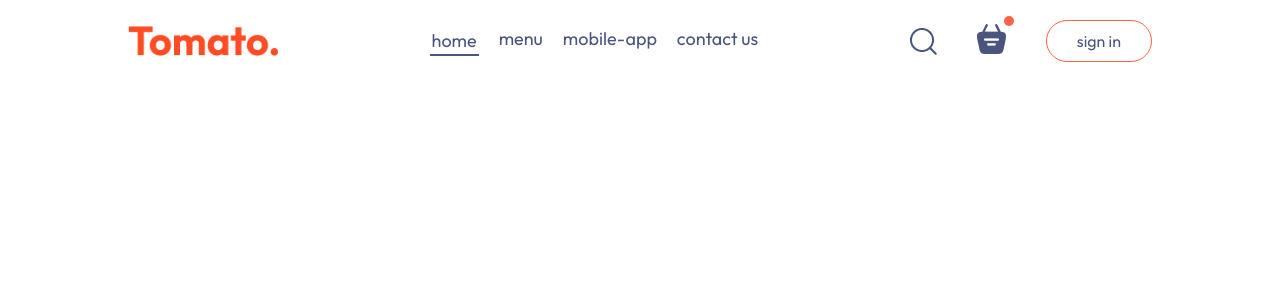
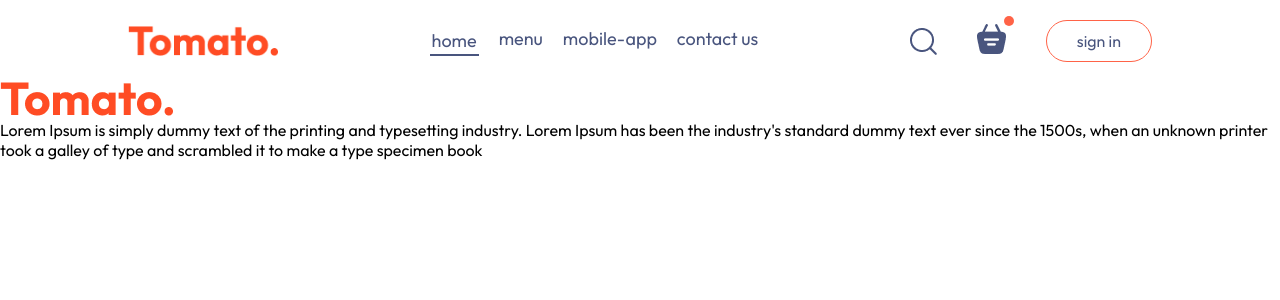
Before and after one commit to Ayush202Patel/tomato, a React (Vite) app in the folder frontend/: page /order in a window 1280 px wide. Shown: the top 300 px of the page. Built offline with nearby package versions, Linux system fonts and the light colour scheme.

Commit message:
Started Footere

```diff
--- a/frontend/src/App.jsx
+++ b/frontend/src/App.jsx
@@ -4,8 +4,10 @@ import { Route, Routes } from "react-router-dom";
 import Cart from "./pages/Cart/Cart";
 import Home from "./pages/Home/home";
 import PlaceOrder from "./pages/Placeorder/PlaceOrder";
+import Footer from "./components/Footer/Footer";
 const App = () => {
   return (
+    <>
       <div className="app">
         <Navbar />
         <Routes>
@@ -14,6 +16,8 @@ const App = () => {
           <Route path="/order" element={<PlaceOrder />} />
         </Routes>
       </div>
+      <Footer />
+    </>
   );
 };
 
--- /dev/null
+++ b/frontend/src/components/Footer/Footer.jsx
@@ -0,0 +1,28 @@
+import React from "react";
+import "./Footer.css";
+import { assets } from "../../assets/assets";
+const Footer = () => {
+  return (
+    <div id="footer" className="footer">
+      <div className="footer content">
+        <div className="footer-content-left">
+          <img src={assets.logo} alt="" />
+          <p>
+            Lorem Ipsum is simply dummy text of the printing and typesetting
+            industry. Lorem Ipsum has been the industry's standard dummy text
+            ever since the 1500s, when an unknown printer took a galley of type
+            and scrambled it to make a type specimen book
+          </p>
+          <div className="footer-social-icons">
+            <img src={assets.facebook_icon} alt="" />
+            <img src={assets.twitter_icon} alt="" />
+            <img src={assets.linkedin_icon} alt="" />
+          </div>
+        </div>
+        <div className="footer-content-center"></div>
+        <div className="footer-content-right"></div>
+      </div>
+    </div>
+  );
+};
+export default Footer;
```
Also changed, not shown: frontend/src/components/Footer/Footer.css (added). Lines whose indentation alone changed are shown as unchanged.
